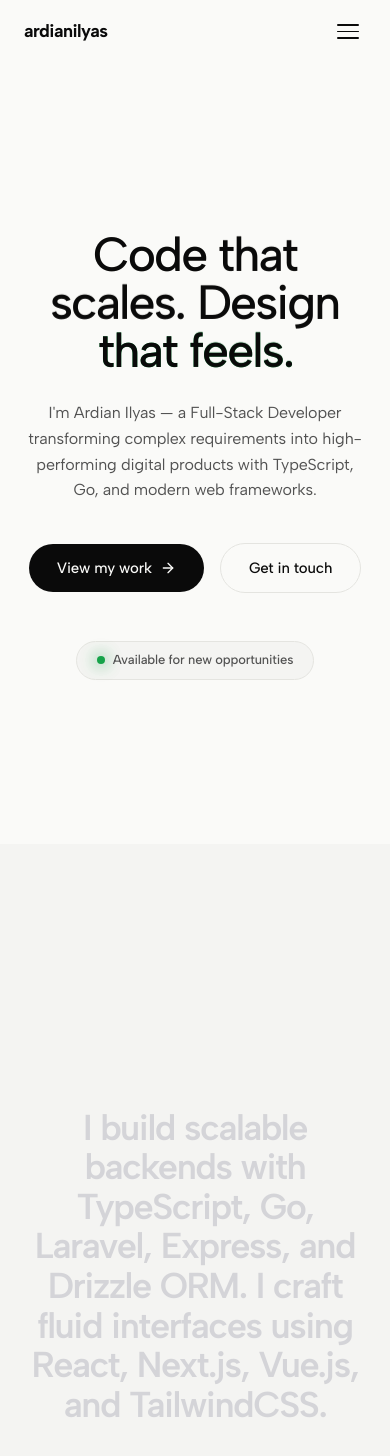
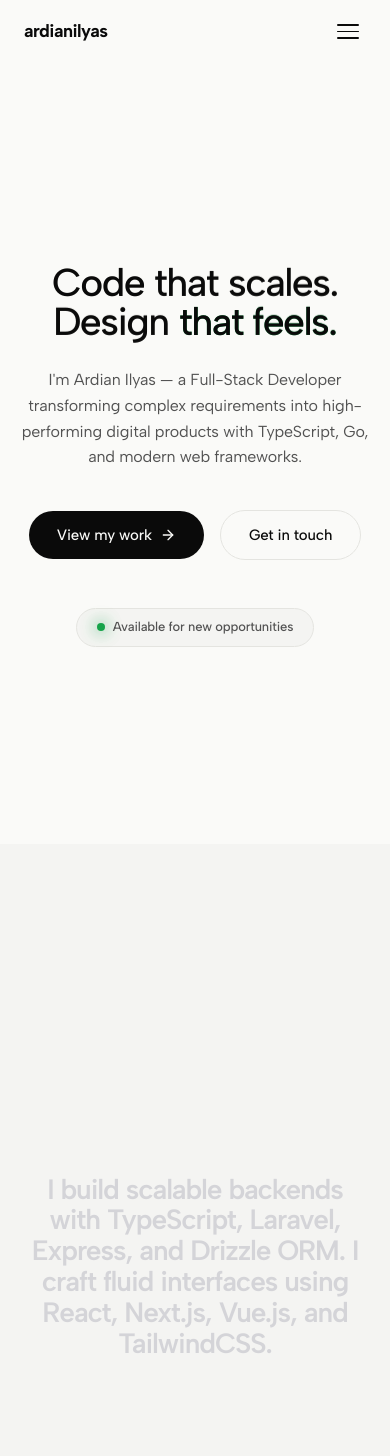
Before and after one commit to ardianilyas/portfolio, a Nuxt app: page / in a window 390 px wide. Shown: the top 1456 px of the page. Built offline with nearby package versions, Linux system fonts and the light colour scheme.

Commit message:
fix: optimize all components for mobile, fix skills display, remove Go

```diff
--- a/app/components/Footer.vue
+++ b/app/components/Footer.vue
@@ -161,6 +161,7 @@ const year = new Date().getFullYear()
   letter-spacing: -0.01em;
   border-bottom: 1px solid var(--color-border-2);
   padding-bottom: 4px;
+  word-break: break-all;
   transition: color 0.2s, border-color 0.2s;
 }
 
@@ -192,6 +193,8 @@ const year = new Date().getFullYear()
   display: flex;
   align-items: center;
   justify-content: space-between;
+  flex-wrap: wrap;
+  gap: 16px;
 }
 
 @media (min-width: 768px) {
--- a/app/components/Hero.vue
+++ b/app/components/Hero.vue
@@ -219,7 +219,7 @@ onUnmounted(() => {
 .hero-inner {
   max-width: 1000px;
   margin: 0 auto;
-  padding: 80px 24px 80px;
+  padding: 60px 20px 60px;
   display: flex;
   flex-direction: column;
   align-items: center;
@@ -247,7 +247,7 @@ onUnmounted(() => {
 /* ── Shared headline styles ───────────────────────────── */
 .hero-headline {
   font-family: var(--font-sans);
-  font-size: clamp(48px, 10vw, 110px);
+  font-size: clamp(36px, 10vw, 110px);
   font-weight: 500;
   letter-spacing: -0.04em;
   line-height: 1.0;
--- a/app/components/SectionHeader.vue
+++ b/app/components/SectionHeader.vue
@@ -29,7 +29,7 @@ defineProps<{
 
 @media (min-width: 768px) {
   .section-header-inner {
-    padding: 0 40px 32px 0;
+    padding: 0 40px 32px 40px;
   }
 }
 
--- a/app/components/Skills.vue
+++ b/app/components/Skills.vue
@@ -56,10 +56,10 @@ onUnmounted(() => {
   window.removeEventListener('scroll', handleScroll)
 })
 
-const proseRaw = "I build scalable backends with TypeScript, Go, Laravel, Express, and Drizzle ORM. I craft fluid interfaces using React, Next.js, Vue.js, and TailwindCSS."
+const proseRaw = "I build scalable backends with TypeScript, Laravel, Express, and Drizzle ORM. I craft fluid interfaces using React, Next.js, Vue.js, and TailwindCSS."
 
 const skillKeywords = new Set([
-  'TypeScript', 'Go', 'Laravel', 'Express', 'Drizzle', 'ORM', 'React', 'Nextjs', 'Vuejs', 'TailwindCSS'
+  'TypeScript', 'Laravel', 'Express', 'Drizzle', 'ORM', 'React', 'Nextjs', 'Vuejs', 'TailwindCSS'
 ])
 
 const words = proseRaw.split(' ').map(w => {
@@ -73,14 +73,20 @@ const words = proseRaw.split(' ').map(w => {
 
 <style scoped>
 #skills {
-  /* Increased to 400vh to make the scroll and text reveal much slower */
-  height: 400vh;
+  /* Reduced on mobile, full on desktop */
+  height: 250vh;
+}
+
+@media (min-width: 768px) {
+  #skills {
+    height: 400vh;
+  }
 }
 
 /* ── Scroll Reveal Prose ───────────────────────────────────────── */
 .scroll-reveal-prose {
   font-family: var(--font-sans);
-  font-size: clamp(36px, 6vw, 76px); /* Much larger, like the reference */
+  font-size: clamp(28px, 6vw, 76px); /* Smaller minimum for mobile */
   font-weight: 600;
   line-height: 1.1; /* Tighter line-height */
   letter-spacing: -0.04em; /* Tighter tracking */
--- a/app/components/Tools.vue
+++ b/app/components/Tools.vue
@@ -275,7 +275,13 @@ const tools = [
 /* ── Philosophy Card ──────────────────────────────────── */
 .philosophy-card {
   grid-column: span 1;
-  min-height: 260px;
+  min-height: 200px;
+}
+
+@media (min-width: 640px) {
+  .philosophy-card {
+    min-height: 260px;
+  }
 }
 
 .philosophy-card .bento-content {
@@ -446,6 +452,16 @@ const tools = [
   transform: translateX(-50%) translateY(0);
 }
 
+/* Hide tooltips on mobile — touch devices can't hover */
+@media (hover: none) {
+  .tool-tooltip {
+    display: none;
+  }
+  .bento-card:hover {
+    transform: none;
+  }
+}
+
 /* Visibility triggers for animations */
 .tools-wrap:not(.is-visible) .fade-up {
   opacity: 0;
```
